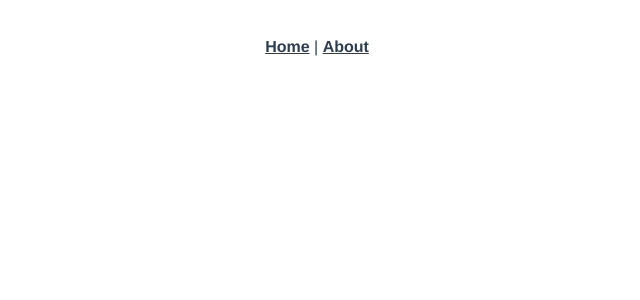
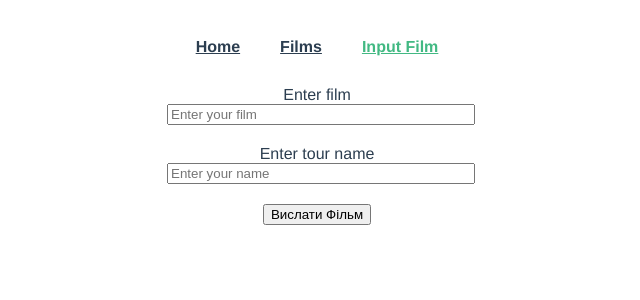
Before and after one commit to RomanYatsuniak/vue-film-randomizer, a Vue app: page /enter in a window 1280 px wide. Before the commit this address had no page. Shown: the top 300 px of the page, without its empty margins (323-963 px from the left). Built offline with nearby package versions, Linux system fonts and the light colour scheme; no server answers.

Commit message:
Configure pages and deploy

```diff
--- a/package.json
+++ b/package.json
@@ -9,6 +9,7 @@
   },
   "dependencies": {
     "core-js": "^3.6.5",
+    "firebase": "^7.24.0",
     "vue": "^3.0.0",
     "vue-router": "^4.0.0-0"
   },
--- a/src/App.vue
+++ b/src/App.vue
@@ -1,11 +1,16 @@
 <template>
   <div id="nav">
-    <router-link to="/">Home</router-link> |
-    <router-link to="/about">About</router-link>
+    <router-link to="/">Home</router-link>
+    <router-link to="/films">Films</router-link>
+    <router-link to="/enter">Input Film</router-link>
   </div>
   <router-view/>
 </template>
+<script>
+export default {
 
+}
+</script>
 <style>
 #app {
   font-family: Avenir, Helvetica, Arial, sans-serif;
@@ -20,6 +25,7 @@
 }
 
 #nav a {
+  margin: 0 20px;
   font-weight: bold;
   color: #2c3e50;
 }
@@ -27,4 +33,5 @@
 #nav a.router-link-exact-active {
   color: #42b983;
 }
+
 </style>
--- a/src/components/HelloWorld.vue
+++ /dev/null
@@ -1,59 +0,0 @@
-<template>
-  <div class="hello">
-    <h1>{{ msg }}</h1>
-    <p>
-      For a guide and recipes on how to configure / customize this project,<br>
-      check out the
-      <a href="https://cli.vuejs.org" target="_blank" rel="noopener">vue-cli documentation</a>.
-    </p>
-    <h3>Installed CLI Plugins</h3>
-    <ul>
-      <li><a href="https://github.com/vuejs/vue-cli/tree/dev/packages/%40vue/cli-plugin-babel" target="_blank" rel="noopener">babel</a></li>
-      <li><a href="https://github.com/vuejs/vue-cli/tree/dev/packages/%40vue/cli-plugin-router" target="_blank" rel="noopener">router</a></li>
-      <li><a href="https://github.com/vuejs/vue-cli/tree/dev/packages/%40vue/cli-plugin-eslint" target="_blank" rel="noopener">eslint</a></li>
-    </ul>
-    <h3>Essential Links</h3>
-    <ul>
-      <li><a href="https://vuejs.org" target="_blank" rel="noopener">Core Docs</a></li>
-      <li><a href="https://forum.vuejs.org" target="_blank" rel="noopener">Forum</a></li>
-      <li><a href="https://chat.vuejs.org" target="_blank" rel="noopener">Community Chat</a></li>
-      <li><a href="https://twitter.com/vuejs" target="_blank" rel="noopener">Twitter</a></li>
-      <li><a href="https://news.vuejs.org" target="_blank" rel="noopener">News</a></li>
-    </ul>
-    <h3>Ecosystem</h3>
-    <ul>
-      <li><a href="https://router.vuejs.org" target="_blank" rel="noopener">vue-router</a></li>
-      <li><a href="https://vuex.vuejs.org" target="_blank" rel="noopener">vuex</a></li>
-      <li><a href="https://github.com/vuejs/vue-devtools#vue-devtools" target="_blank" rel="noopener">vue-devtools</a></li>
-      <li><a href="https://vue-loader.vuejs.org" target="_blank" rel="noopener">vue-loader</a></li>
-      <li><a href="https://github.com/vuejs/awesome-vue" target="_blank" rel="noopener">awesome-vue</a></li>
-    </ul>
-  </div>
-</template>
-
-<script>
-export default {
-  name: 'HelloWorld',
-  props: {
-    msg: String
-  }
-}
-</script>
-
-<!-- Add "scoped" attribute to limit CSS to this component only -->
-<style scoped>
-h3 {
-  margin: 40px 0 0;
-}
-ul {
-  list-style-type: none;
-  padding: 0;
-}
-li {
-  display: inline-block;
-  margin: 0 10px;
-}
-a {
-  color: #42b983;
-}
-</style>
--- a/src/main.js
+++ b/src/main.js
@@ -1,5 +1,6 @@
 import { createApp } from 'vue'
 import App from './App.vue'
 import router from './router'
-
-createApp(App).use(router).mount('#app')
+const app = createApp(App)
+app.use(router)
+app.mount('#app')
--- a/src/router/index.js
+++ b/src/router/index.js
@@ -1,25 +1,49 @@
-import { createRouter, createWebHistory } from 'vue-router'
-import Home from '../views/Home.vue'
-
-const routes = [
+// import { createRouter, createWebHistory } from 'vue-router'
+// import Home from '../views/Home.vue'
+//
+// const routes = [
+//   {
+//     path: '/',
+//     name: 'Home',
+//     component: Home
+//   },
+//   {
+//     path: '/about',
+//     name: 'About',
+//     // route level code-splitting
+//     // this generates a separate chunk (about.[hash].js) for this route
+//     // which is lazy-loaded when the route is visited.
+//     component: () => import(/* webpackChunkName: "about" */ '../views/About.vue')
+//   }
+// ]
+//
+// const router = createRouter({
+//   history: createWebHistory(process.env.BASE_URL),
+//   routes
+// })
+//
+// export default router
+import {createRouter, createWebHistory} from "vue-router";
+import Home from "@/views/Home";
+import Films from "@/views/Films"
+import Enter from "@/views/Enter"
+const router = createRouter({
+    history: createWebHistory(),
+    routes: [
         {
             path: '/',
-    name: 'Home',
             component: Home
         },
         {
-    path: '/about',
-    name: 'About',
-    // route level code-splitting
-    // this generates a separate chunk (about.[hash].js) for this route
-    // which is lazy-loaded when the route is visited.
-    component: () => import(/* webpackChunkName: "about" */ '../views/About.vue')
+            path: '/films',
+            component: Films
+        },
+        {
+            path: '/enter',
+            component: Enter
         }
-]
+    ],
 
-const router = createRouter({
-  history: createWebHistory(process.env.BASE_URL),
-  routes
 })
 
 export default router
--- a/src/views/About.vue
+++ /dev/null
@@ -1,5 +0,0 @@
-<template>
-  <div class="about">
-    <h1>This is an about page</h1>
-  </div>
-</template>
--- /dev/null
+++ b/src/views/Enter.vue
@@ -0,0 +1,84 @@
+<template>
+  <div v-if="loading">
+    Loading
+  </div>
+  <div v-else-if="empty">
+    9 Фільмів вибрано
+  </div>
+  <div v-else>
+    <form @submit.prevent="sendFilm()">
+      <label for="filmInput">Enter film</label>
+      <input name="film" id="filmInput" type="text" placeholder="Enter your film" v-model="film"/> <br/>
+      <label for="author">Enter tour name</label>
+      <input id="author" type="text" placeholder="Enter your name" v-model="author"/><br>
+      <button ref="btn">Вислати Фільм</button>
+    </form>
+  </div>
+
+</template>
+<script>
+export default {
+  mounted() {
+    fetch('https://films-94fd4.firebaseio.com/films.json')
+      .then(response => response.json())
+      .then(data => {if(data){if(Object.keys(data).length >=9) {this.empty = true}}})
+  },
+  data() {
+    return {
+      film: '',
+      author: '',
+      loading: false,
+      empty: false
+    }
+  },
+  methods: {
+    sendFilm() {
+      if (this.film === '' || this.author === '') {
+        alert('Введіть назву фільму і ваше Ім\'я')
+      } else {
+
+        this.loading = true
+        fetch('https://films-94fd4.firebaseio.com/films.json', {
+          method: 'POST',
+          body: JSON.stringify({name: this.film, author: this.author}),
+          headers: {
+            'Content-Type': 'application/json'
+          }
+        }).then(
+            response => {
+              if (response.status === 200) {
+                alert('Дякуємо, що зробили свій вибір')
+                this.film = ''
+                this.author = ''
+                this.loading = true
+                fetch('https://films-94fd4.firebaseio.com/films.json')
+                    .then(response => response.json())
+                    .then(data => {
+                      this.loading = false
+                      if (Object.keys(data).length >= 9) {
+                        this.empty = true
+                      }
+                    })
+
+              } else {
+                alert('Error')
+                this.loading = false
+              }
+            })
+      }
+
+    }
+  }
+}
+</script>
+<style scoped>
+div {
+  margin: 0 auto;
+  width: 300px;
+}
+input {
+  display: inline-block;
+  width: 100%;
+  margin-bottom: 20px;
+}
+</style>
--- /dev/null
+++ b/src/views/Films.vue
@@ -0,0 +1,67 @@
+<template>
+  <div v-if="loading">
+    Loading
+  </div>
+  <div v-else-if="filmCounts">
+    Список фільмів пустий
+  </div>
+  <div v-else>
+    <div>
+      <button @click="takeFilm" ref="butFilm">Вибрати фільм серед списку</button>
+    </div>
+    <div v-if="winner">
+      <h2>{{films[winner - 1]['name']}}</h2>
+      <button @click="showFilms">Показати фільми</button>
+      <ul v-if="getFilms">
+        <li v-for="film in films" :key="film.id">
+          Назва - {{film.name}} Хто вписав - {{film.author}}
+        </li>
+      </ul>
+    </div>
+  </div>
+</template>
+<script>
+export default {
+  data() {
+    return {
+      loading: true,
+      getFilms: false,
+      films: [],
+      winner: '',
+      filmCounts: false
+    }
+  },
+  mounted() {
+    fetch('https://films-94fd4.firebaseio.com/films.json')
+        .then(response => response.json())
+        .then(data => {
+          if (data) {
+            for(const film in data) {
+              this.films.push({id: film, name: data[film].name, author: data[film].author})
+              this.loading = false
+            }
+          } else {
+            this.loading = false
+            this.filmCounts = true
+          }
+        })
+  },
+  methods: {
+    takeFilm() {
+      if (this.loading === false) {
+        this.winner = Math.floor(Math.random() * (this.films.length) + 1)
+        console.log(this.winner)
+        this.$refs.butFilm.disabled = true
+      }
+    },
+    showFilms() {
+      this.getFilms = true
+    }
+  }
+}
+</script>
+<style>
+ul {
+  list-style: none;
+}
+</style>
--- a/src/views/Home.vue
+++ b/src/views/Home.vue
@@ -1,18 +1,11 @@
 <template>
   <div class="home">
-    <img alt="Vue logo" src="../assets/logo.png">
-    <HelloWorld msg="Welcome to Your Vue.js App"/>
+    Welcome to Film randomizer
   </div>
 </template>
 
 <script>
-// @ is an alias to /src
-import HelloWorld from '@/components/HelloWorld.vue'
+export default {
 
-export default {
-  name: 'Home',
-  components: {
-    HelloWorld
-  }
 }
 </script>
```
Also changed, not shown: 1 other file (tests, documents, lock files or other folders). Lines whose indentation alone changed are shown as unchanged.
